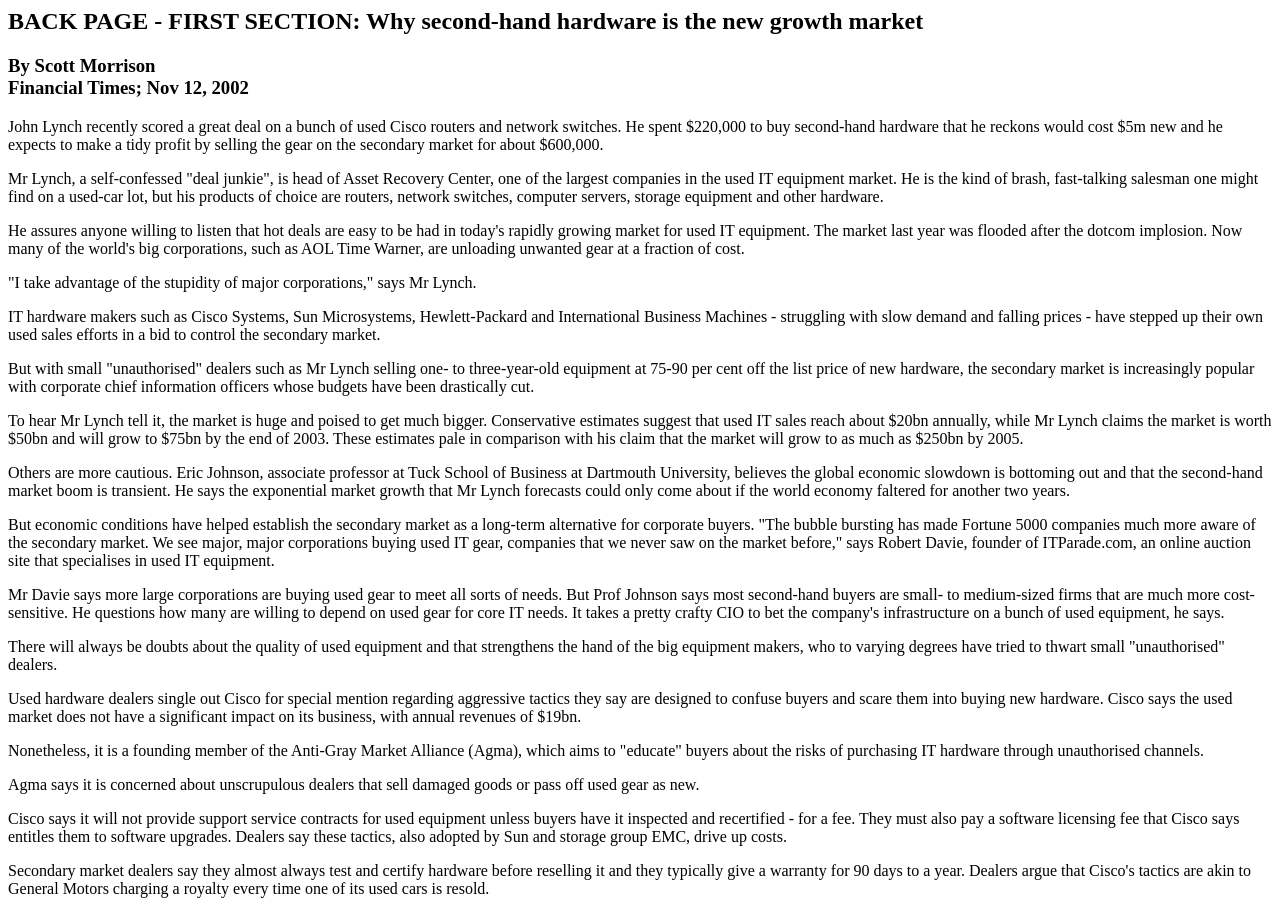
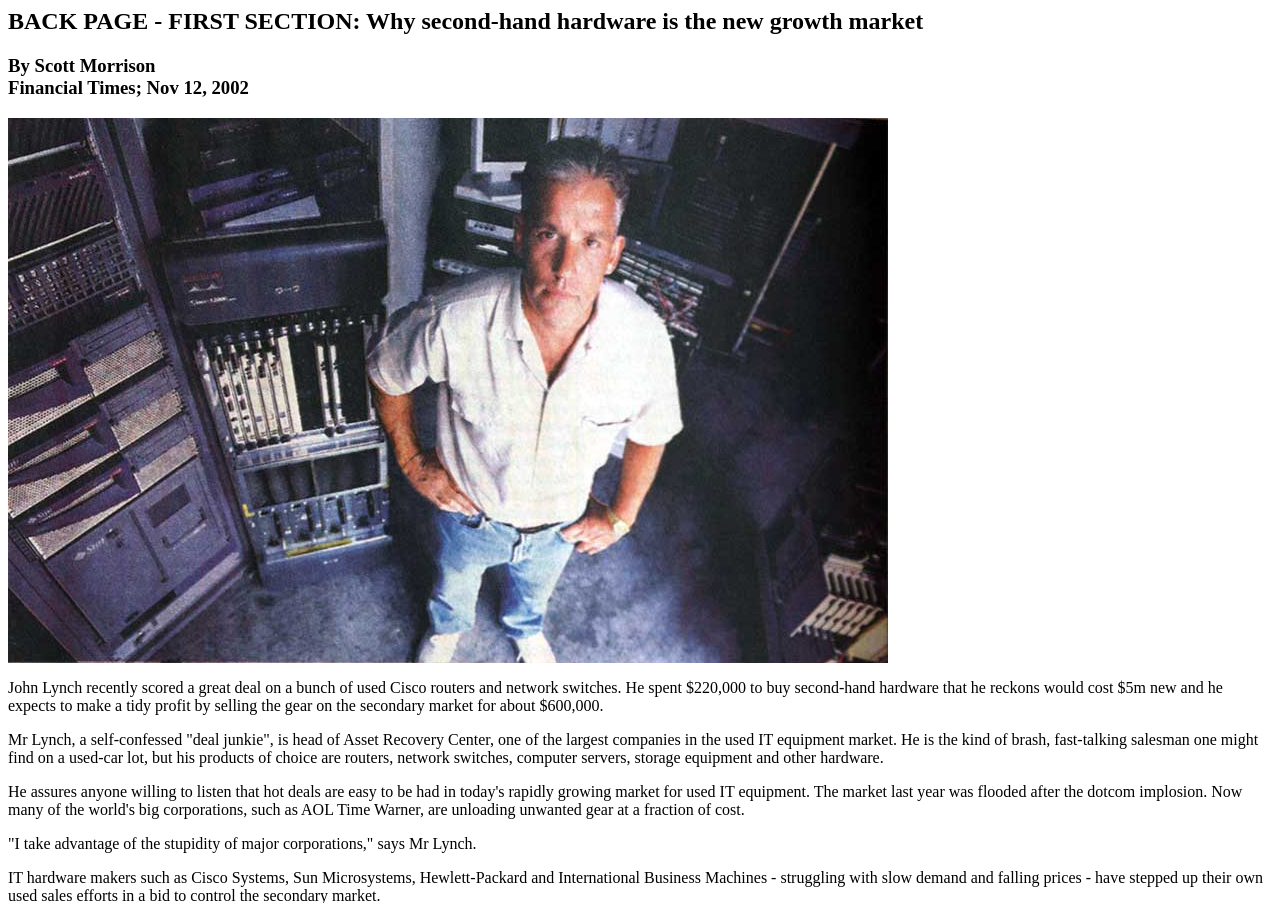
Before and after one commit to aroolaart/itrecoveryspecialists, a PHP site: page /views/financialtimes.html in a window 1280 px wide. Shown: the top 903 px of the page. Run offline with PHP 8.4, Linux system fonts and the light colour scheme.

Commit message:
updated article

```diff
--- a/app/styles/main.scss
+++ b/app/styles/main.scss
@@ -264,6 +264,10 @@ div.filters {
 /* Press */
 
 .press-article {
+  .leader {
+    width: 100%;
+    margin-bottom: 12px;
+  }
   padding: 0px 30px 0px 30px;
   p {
     color: $primary-color;
@@ -271,7 +275,7 @@ div.filters {
   }
   &.cisco {
     img {
-      width: 95%;
+      width: 100%;
       margin-bottom: 12px;
       :hover {
         cursor: -webkit-zoom-in; cursor: -moz-zoom-in;
--- a/app/views/financialtimes.html
+++ b/app/views/financialtimes.html
@@ -3,6 +3,8 @@
 		<h2>BACK PAGE - FIRST SECTION: Why second-hand hardware is the new growth market</h2>
 
 		<h3>By Scott Morrison<br>Financial Times; Nov 12, 2002</h3>
+
+		<img class="leader" src="images/press/financial-times-3.jpg" />
 
 		<p>John Lynch recently scored a great deal on a bunch of used Cisco routers and network switches. He spent $220,000 to buy second-hand hardware that he reckons would cost $5m new and he expects to make a tidy profit by selling the gear on the secondary market for about $600,000.</p>
 
```
Also changed, not shown: app/images/press/financial-times-1-sm.jpg (added), app/images/press/financial-times-1.jpg (added), app/images/press/financial-times-2-sm.jpg (added), app/images/press/financial-times-2.jpg (added), app/images/press/financial-times-3.jpg (added), 1 other file.
